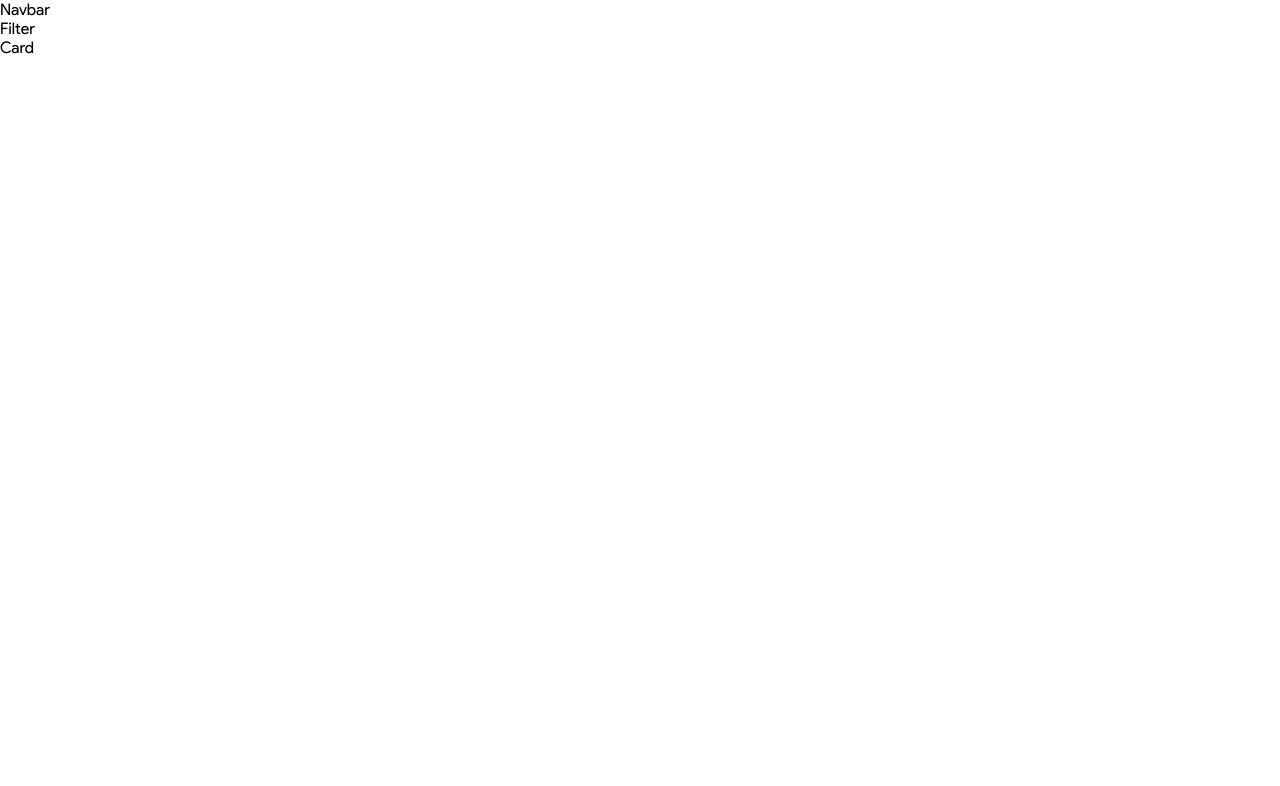
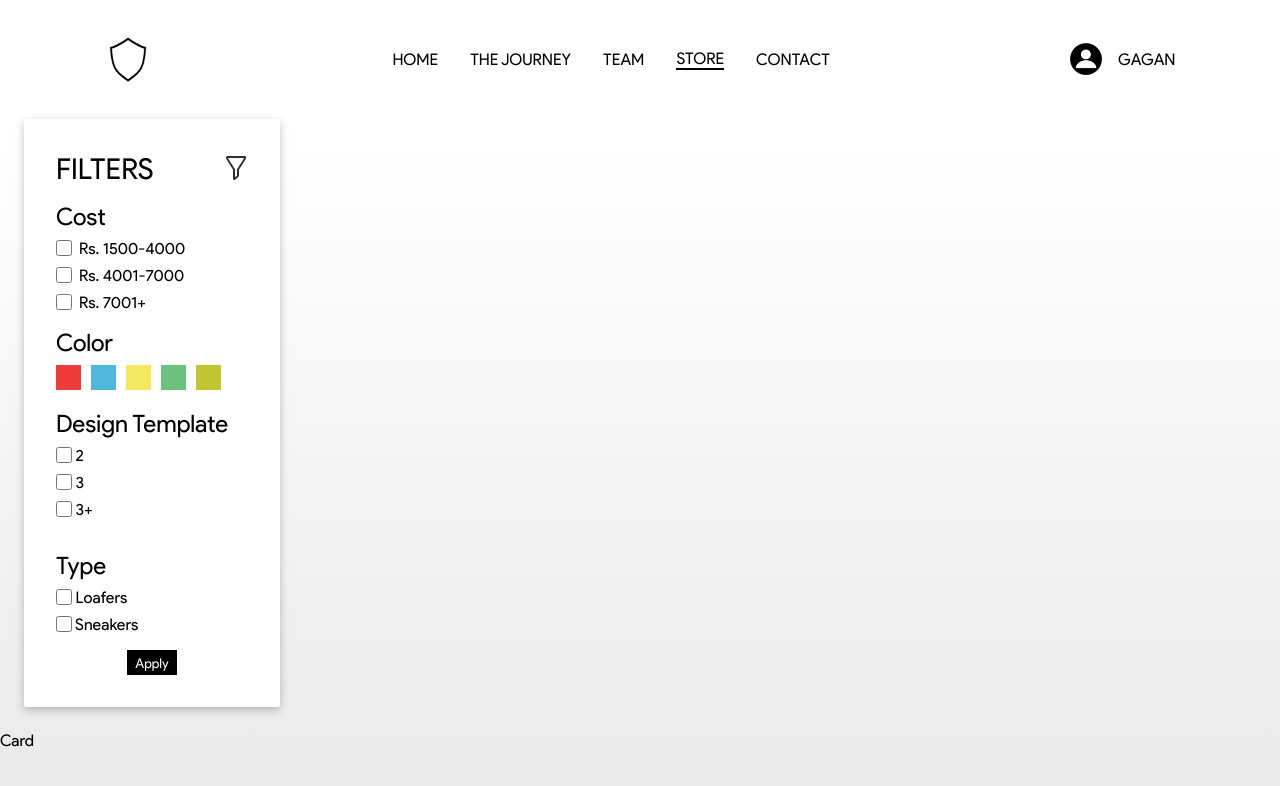
Before and after one commit to Naman13Kumawat/RingoverTask, a React (Create React App) app: page / in a window 1280 px wide. Shown: the top 786 px of the page. Built offline with nearby package versions, Linux system fonts and the light colour scheme.

Commit message:
Add Navbar and Filter Component

```diff
--- a/src/App.scss
+++ b/src/App.scss
@@ -14,3 +14,8 @@
   box-sizing: border-box;
   font-family: "Product", sans-serif;
 }
+
+body{
+  background-image: linear-gradient(#FFF 15%, #E8E8E8);
+  height: 100vh;
+}
--- a/src/components/Filter/Filter.jsx
+++ b/src/components/Filter/Filter.jsx
@@ -1,7 +1,77 @@
-import './Filter.scss';
+import "./Filter.scss";
 
 export default function Filter() {
   return (
-    <div>Filter</div>
-  )
+    <div className="filter">
+      <span className="heading">
+        <h1>FILTERS</h1>
+        <img className="filterImg" src="/images/filter.png" alt="filter" />
+      </span>
+      <span className="cost">
+        <h2>Cost</h2>
+        <label>
+          <input type="checkbox" id="low" />
+          &nbsp; Rs. 1500-4000
+        </label>
+        <label>
+          <input type="checkbox" id="med" />
+          &nbsp; Rs. 4001-7000
+        </label>
+        <label>
+          <input type="checkbox" id="med" />
+          &nbsp; Rs. 7001+
+        </label>
+      </span>
+      <span className="color">
+        <h2>Color</h2>
+        <div className="color_box">
+          <label className="container">
+            <input type="checkbox" id="red" />
+            <span className="colorProps red"></span>
+          </label>
+          <label className="container">
+            <input type="checkbox" id="blue" />
+            <span className="colorProps blue"></span>
+          </label>
+          <label className="container">
+            <input type="checkbox" id="yellow" />
+            <span className="colorProps yellow"></span>
+          </label>
+          <label className="container">
+            <input type="checkbox" id="green" />
+            <span className="colorProps green"></span>
+          </label>
+          <label className="container">
+            <input type="checkbox" id="gold" />
+            <span className="colorProps gold"></span>
+          </label>
+        </div>
+      </span>
+      <span className="design">
+        <h2>Design Template</h2>
+        <label>
+          <input type="checkbox" id="two" />
+          &nbsp;2
+        </label>
+        <label>
+          <input type="checkbox" id="three" />
+          &nbsp;3
+        </label>
+        <label>
+          <input type="checkbox" id="more" />
+          &nbsp;3+
+        </label>
+      </span>
+      <span className="type">
+        <h2>Type</h2>
+        <label htmlFor="loafers">
+          <input type="checkbox" id="loafers" />&nbsp;Loafers
+        </label>
+        <label htmlFor="Sneakers">
+          <input type="checkbox" id="Sneakers" />&nbsp;Sneakers
+        </label>
+      </span>
+      <button className="btn">Apply</button>
+    </div>
+  );
 }
--- a/src/components/Filter/Filter.scss
+++ b/src/components/Filter/Filter.scss
@@ -0,0 +1,151 @@
+.filter {
+    width: 20%;
+    box-shadow: rgba(0, 0, 0, 0.24) 0px 3px 8px;
+    padding: 2rem;
+    margin: 1.5rem;
+    background-color: #fff;
+    border-radius: 2px;
+
+    h2 {
+        font-size: 1.5rem;
+        font-weight: 500;
+    }
+
+    .heading {
+        display: flex;
+        align-items: center;
+        justify-content: space-between;
+        margin: 0 0 1rem 0;
+
+        h1 {
+            font-size: 1.8rem;
+            font-weight: 500;
+        }
+
+        .filterImg {
+            width: 1.5rem;
+            height: 1.5rem;
+        }
+    }
+
+    .cost {
+        display: flex;
+        flex-direction: column;
+        align-items: flex-start;
+        margin: 1rem 0;
+        gap: 0.5rem;
+
+        label {
+            display: flex;
+            align-items: center;
+
+            input {
+                width: 1rem;
+                height: 1rem;
+            }
+        }
+    }
+
+    .color {
+        display: flex;
+        flex-direction: column;
+        align-items: flex-start;
+        gap: 0.5rem;
+        ;
+        margin: 1rem 0;
+
+        .color_box {
+            display: flex;
+
+            .container {
+                display: block;
+                position: relative;
+                padding-left: 35px;
+                margin-bottom: 12px;
+                cursor: pointer;
+
+                input {
+                    position: absolute;
+                    opacity: 0;
+                    cursor: pointer;
+                    height: 0;
+                    width: 0;
+                }
+
+                .colorProps {
+                    position: absolute;
+                    top: 0;
+                    left: 0;
+                    height: 25px;
+                    width: 25px;
+                }
+
+                .red {
+                    background-color: #EF3C3B;
+                }
+
+                .blue {
+                    background-color: #50B7DD;
+                }
+
+                .yellow {
+                    background-color: #F4E95E;
+                }
+
+                .green {
+                    background-color: #6BC17D;
+                }
+
+                .gold {
+                    background-color: #C0C630;
+                }
+            }
+        }
+    }
+
+    .design {
+        display: flex;
+        flex-direction: column;
+        align-items: flex-start;
+        gap: 0.5rem;
+        margin: 2rem 0;
+
+        label {
+            display: flex;
+            align-items: center;
+
+            input {
+                width: 1rem;
+                height: 1rem;
+            }
+        }
+    }
+
+    .type {
+        display: flex;
+        flex-direction: column;
+        align-items: flex-start;
+        gap: 0.5rem;
+        margin: 1rem 0;
+
+        label {
+            display: flex;
+            align-items: center;
+
+            input {
+                width: 1rem;
+                height: 1rem;
+            }
+        }
+    }
+
+    .btn {
+        display: block;
+        margin: auto;
+        background-color: #000;
+        color: #fff;
+        border: none;
+        padding: 0.3rem 0.5rem;
+        margin-top: 0.5rem;
+    }
+}
--- a/src/components/Navbar/Navbar.jsx
+++ b/src/components/Navbar/Navbar.jsx
@@ -1,5 +1,30 @@
 import "./Navbar.scss";
+import { findDOMNode } from "react-dom";
 
 export default function Navbar() {
-  return <div>Navbar</div>;
+
+  const handleClick = (e)=>{
+    console.log("Cliked", e.target.tagName);
+    // const elements = document.getElementsByClassName("other")
+    // elements.classList.remove("active");
+    e.target.classList.add("active");
+
+    }
+
+  return (
+  <div className="navbar">
+    <img className="logo" src="/images/websitelogo.png" alt="logo" />
+    <ul>
+      <li onClick={handleClick} className="other">HOME</li>
+      <li onClick={handleClick} className="other">THE JOURNEY</li>
+      <li onClick={handleClick} className="other">TEAM</li>
+      <li onClick={handleClick} className="other active">STORE</li>
+      <li onClick={handleClick} className="other">CONTACT</li>
+    </ul>
+    <span className="profileDiv">
+      <img className="profile" src="/images/profile.png" alt="profile" />
+      <h1>GAGAN</h1>
+    </span>
+  </div>
+  );
 }
--- a/src/components/Navbar/Navbar.scss
+++ b/src/components/Navbar/Navbar.scss
@@ -0,0 +1,47 @@
+.navbar {
+    display: flex;
+    justify-content: space-between;
+    align-items: center;
+    padding: 0.3rem 0.5rem;
+    gap: 20%;
+    margin: 2rem;
+
+    .logo {
+        width: 3rem;
+        margin-left: auto
+    }
+
+    ul {
+        display: flex;
+        align-items: center;
+        justify-content: space-between;
+        gap: 2rem;
+        list-style: none;
+
+        li{
+            cursor: pointer;
+        }
+
+        li.active {
+            border-bottom: 2px solid black;
+        }
+    }
+
+    .profileDiv {
+        display: flex;
+        align-items: center;
+        margin-right: auto;
+        gap: 1rem;
+        ;
+
+        .profile {
+            width: 2rem;
+            margin-right: auto;
+        }
+
+        h1 {
+            font-size: 1rem;
+            font-weight: 500;
+        }
+    }
+}
```
Also changed, not shown: public/images/filter.png (added), public/images/profile.png (added).
